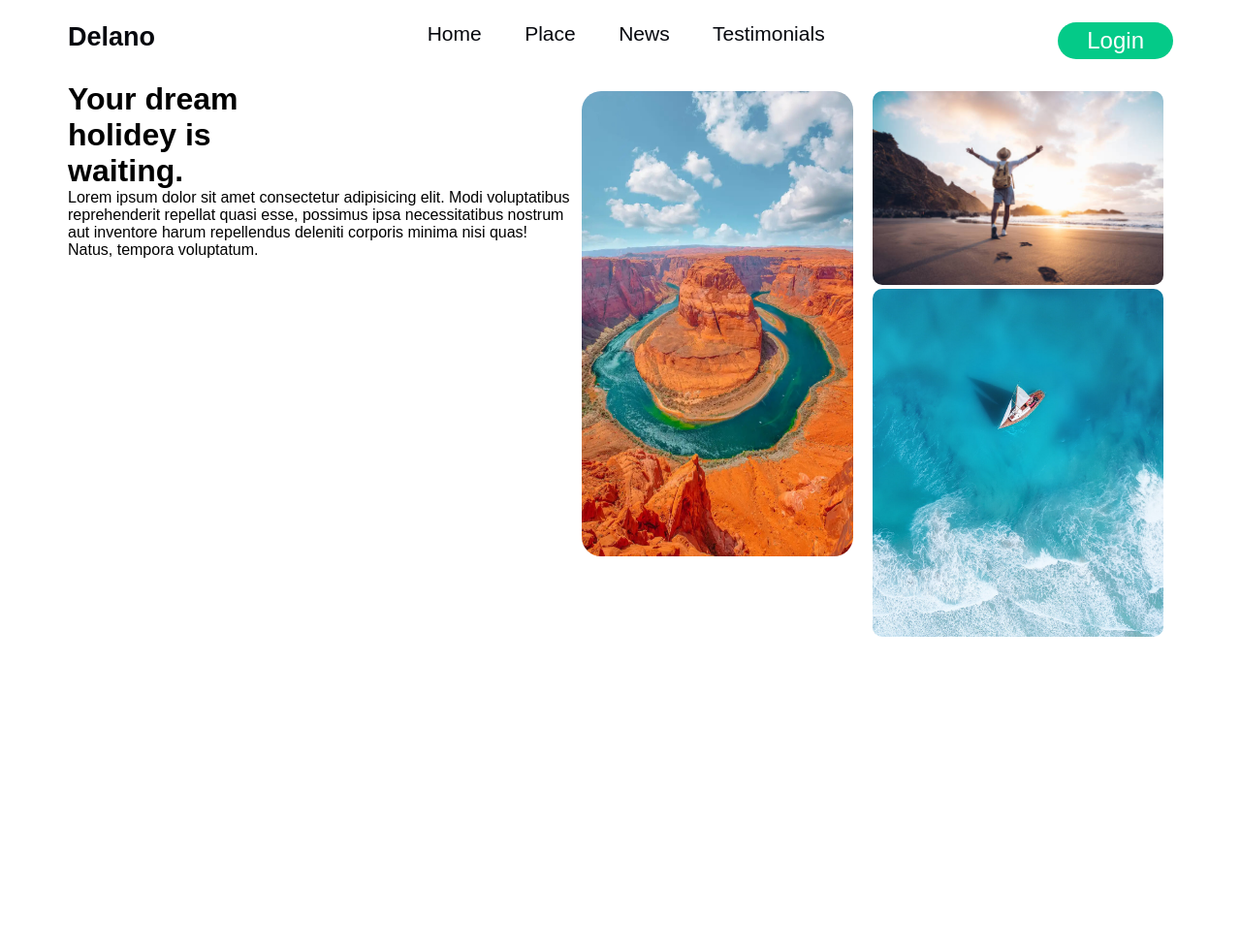
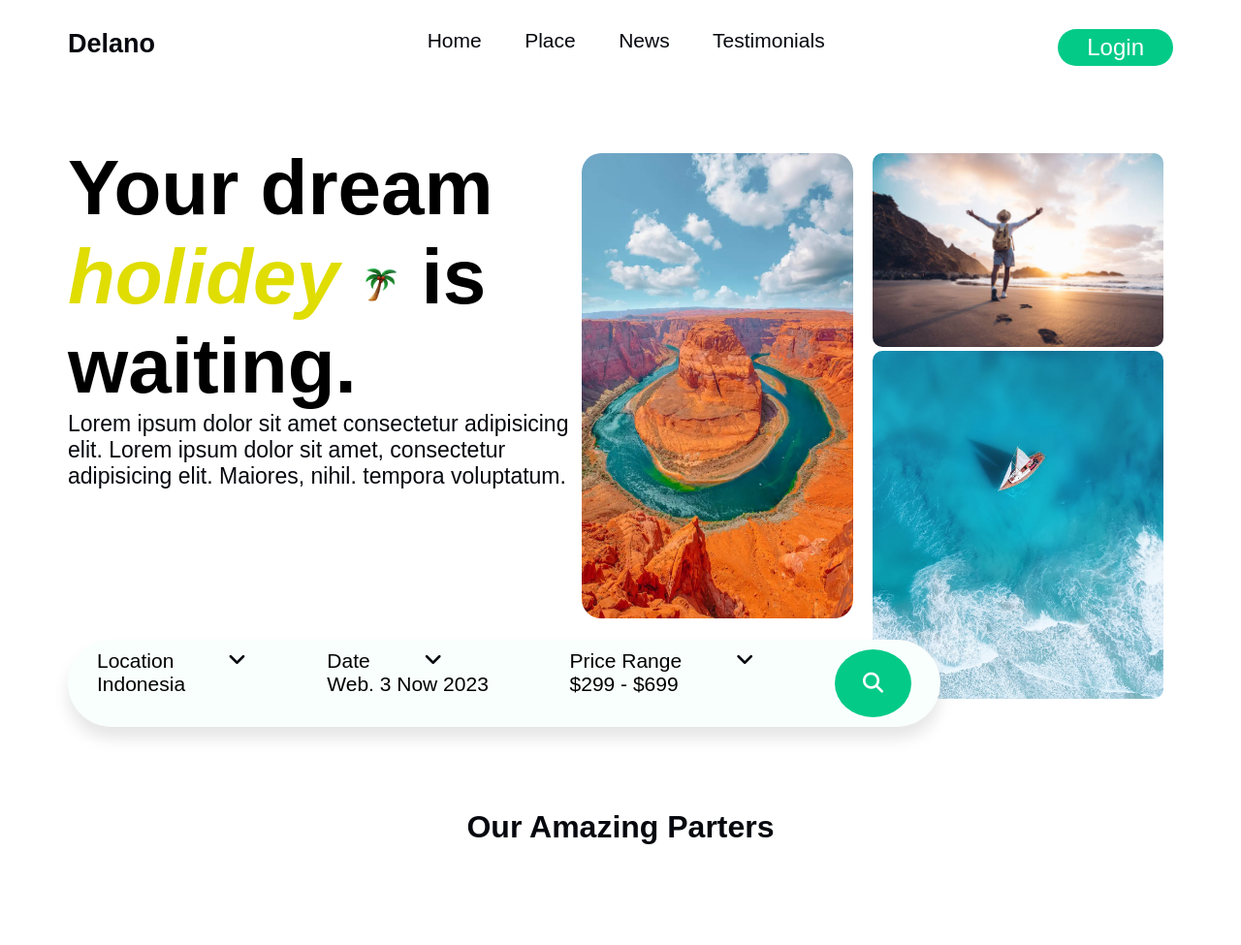
Before and after one commit to WebCraftersOne/travel-website, a plain HTML site: page index.html in a window 1280 px wide. Shown: the whole page at 97% size. Before the commit the page ends 800 px from the top, so only its background shows below. Drawn offline with Linux system fonts and the light colour scheme; a web font is replaced by a local one.

Commit message:
shou case section the end

```diff
--- a/css/style.css
+++ b/css/style.css
@@ -16,7 +16,7 @@
 .navigation_items {
   display: flex;
   justify-content: space-between;
-  padding: 23px 0px;
+  padding: 30px 0px;
 }
 .navigation_items .brend a {
   font-size: 27px;
@@ -36,7 +36,7 @@
   font-weight: 500;
   color: #06080e;
   text-transform: capitalize;
-  transition: all .3s ease;
+  transition: all 0.3s ease;
 }
 .navigation_items .logo_btn {
   background: #04ca88;
@@ -56,28 +56,92 @@
 
 /* shou case style */
 
-.shou_case{
+.shou_case {
   display: flex;
   justify-content: space-evenly;
-
+  padding-top: 50px;
+  position: relative;
+}
+.case_title {
+  font-size: 40px;
+  font-weight: 700;
+}
+.case_title span {
+  color: #e0dd03;
+  font-style: italic;
+}
+.case_title img {
+  width: 40px;
+  height: 40px;
+}
+.case_description {
+  font-size: 23px;
+  font-weight: 500;
+  text-align: left;
+  color: #06080e;
 }
 
-.case_img{
+.case_img {
   display: flex;
   justify-content: flex-start;
-
 }
-.case_img .img_one img{
+.case_img .img_one img {
   height: 500px;
   width: 300px;
   padding: 10px;
   border-radius: 30px;
 }
-.case_img .img_two{
+.case_img .img_two {
   display: block;
   padding: 10px;
 }
-.case_img .img_two img{
+.case_img .img_two img {
   width: 300px;
   border-radius: 10px;
 }
+.location {
+  display: flex;
+  justify-content: space-between;
+  position: absolute;
+  top: 660px;
+  width: 900px;
+  padding: 10px 30px;
+  background: #f9fffd;
+  box-shadow: 0px 12px 16px 0px rgba(0 0 0 / 10%);
+  border-radius: 50px;
+}
+
+.loc_tilte{
+  font-size: 21px;
+  font-weight: 400;
+}
+.loc_tilte a{
+  color: #06080e;
+  padding-left: 50px;
+}
+
+
+.loc_content{
+  font-size: 21px;
+  font-weight: 500;
+}
+
+
+.search_btn{
+  padding: 23px 29px;
+  font-size: 21px;
+  background: #04ca88;
+  border-radius: 50%;
+}
+.search_btn a{
+  color: #fff;
+}
+
+/* our_title */
+
+.our_title{
+  text-align: center;
+  text-transform: capitalize;
+  color: #06080e;
+  padding: 100px 0px;
+}
--- a/index.html
+++ b/index.html
@@ -38,11 +38,11 @@
         <div class="case_info">
             <div class="case_title">
                 <h1>Your dream</h1>
-                <h1><span>holidey  is</span></h1>
+                <h1><span>holidey <img src="./images/palma.png" alt=""></span> is </h1>
                 <h1>waiting.</h1>
             </div>
             <div class="case_description">
-                Lorem ipsum dolor sit amet consectetur adipisicing elit. Modi voluptatibus reprehenderit repellat quasi esse, possimus ipsa necessitatibus nostrum aut inventore harum repellendus deleniti corporis minima nisi quas! Natus, tempora voluptatum.
+                Lorem ipsum dolor sit amet consectetur adipisicing elit. Lorem ipsum dolor sit amet, consectetur adipisicing elit. Maiores, nihil. tempora voluptatum.
             </div>
         </div>
         <div class="case_img">
@@ -59,7 +59,52 @@
             </div>
         </div>
     </div>
+    <div class="location">
+        <div class="locations ">
+            <div class="loc_name loc_tilte">
+                Location <a href="#"> <i class="fa-solid fa-angle-down"></i></a>
+            </div>
+            <div class="loc_place loc_content ">
+                Indonesia
+            </div>
+        </div>
+
+        <div class="loc_date">
+            <div class="date loc_tilte">
+                Date  <a href="#"><i class="fa-solid fa-angle-down"></i></a>
+            </div>
+            <div class="loc_watch loc_content">
+                Web. 3 Now 2023
+            </div>
+        </div>
+
+        <div class="loc_price">
+            <div class="price_ragne loc_tilte">
+                Price Range <a href="#"> <i class="fa-solid fa-angle-down"></i></a>
+            </div>
+            <div class="loc_price loc_content">
+                $299 - $699
+            </div>
+        </div>
+        <div class="search_btn">
+            <a href="#">
+                <i class="fa-solid fa-magnifying-glass"></i>
+            </a>
+        </div>
+    </div>
 </div>
 
+<!-- our amazing parters -->
+
+<div class="container">
+    <div class="our_title">
+        <h1>our amazing parters</h1>
+    </div>
+    <div class="brens">
+
+    </div>
+</div>
+
+<br><br><br><br><br><br><br><br><br><br><br><br><br><br><br><br>
 </body>
 </html>
```
Also changed, not shown: images/palma.png (added). Lines whose indentation alone changed are shown as unchanged.
